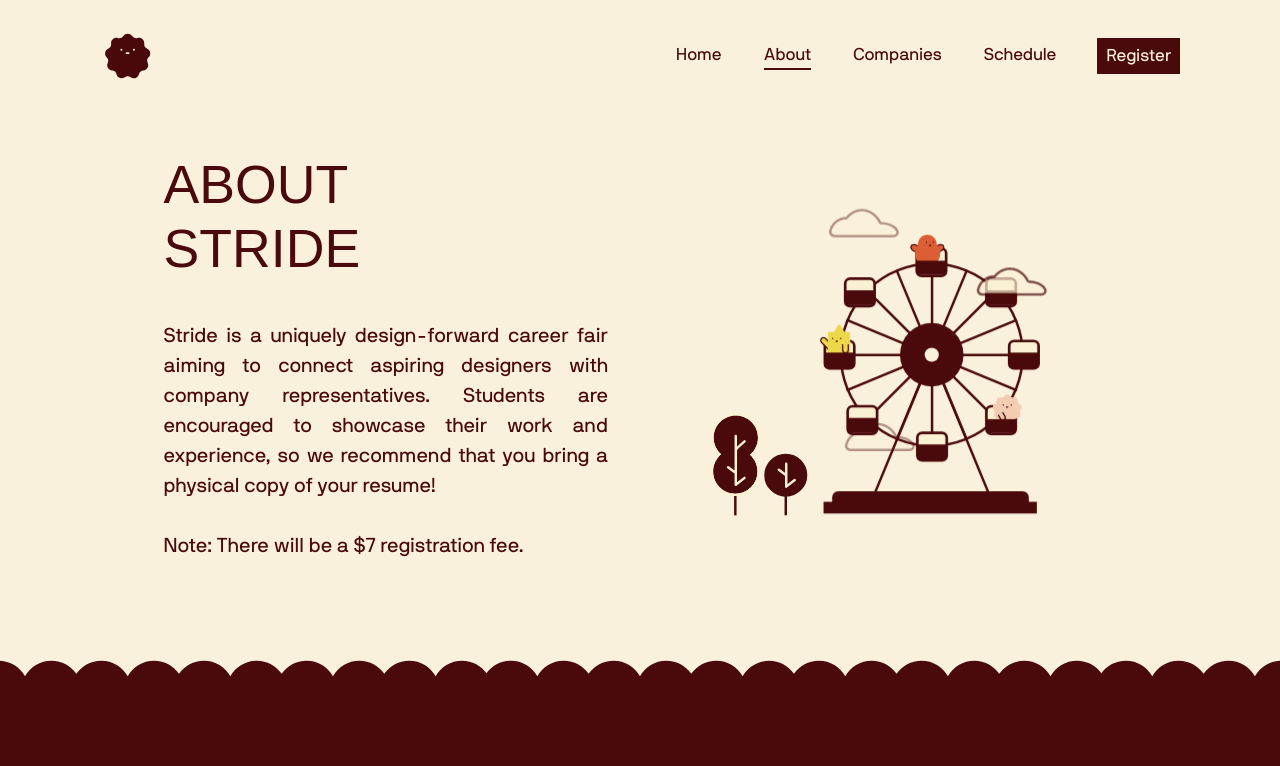
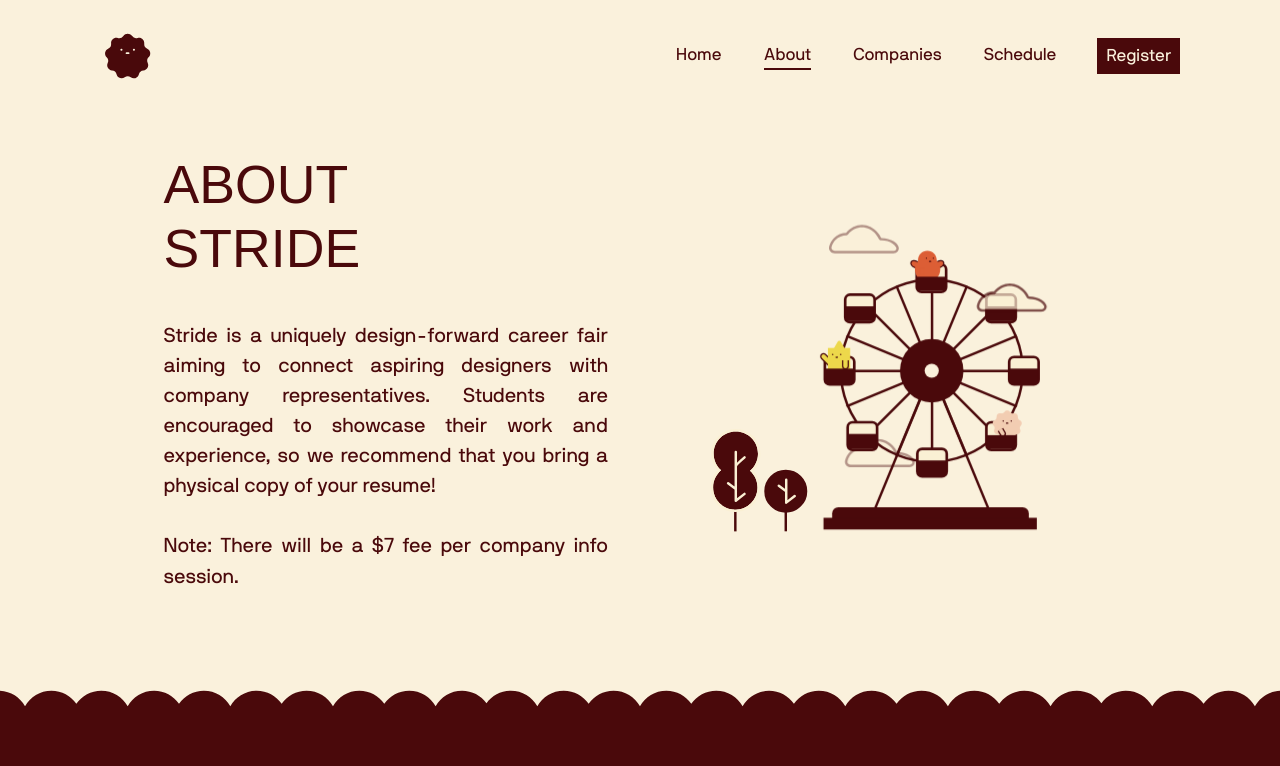
Before and after one commit to ucsddesignco/stride2023, a React (Vite) app: page /about in a window 1280 px wide. Shown: the top 766 px of the page. Built offline with nearby package versions, Linux system fonts and the light colour scheme; a web font is replaced by a local one.

Commit message:
Feat: update registration copy

```diff
--- a/src/faq.json
+++ b/src/faq.json
@@ -21,6 +21,6 @@
   },
   {
     "title": "06/ Is there a registration fee?",
-    "content": "Yes! There will be a $7 registration fee. We encourage students to make their experience worthwhile by attending company info sessions and speaking to company representatives!"
+    "content": "Yes! There will be a $7 fee per company info session. We highly encourage students to make their experience worthwhile by attending company info sessions and speaking to company representatives!"
   }
 ]
--- a/src/pages/About/index.jsx
+++ b/src/pages/About/index.jsx
@@ -24,7 +24,7 @@ const About = () => {
         headerText={['ABOUT', 'STRIDE']}
         desc="Stride is a uniquely design-forward career fair aiming to connect aspiring designers with company representatives. Students are encouraged to showcase their work and experience, so we recommend that you bring a physical copy of your resume!"
         svg={<FerrisWheel />}
-        note="Note: There will be a $7 registration fee."
+        note="Note: There will be a $7 fee per company info session."
       />
       <div className="domes">
         <img src={Domesmobile} className="domes-mobile" />
```
